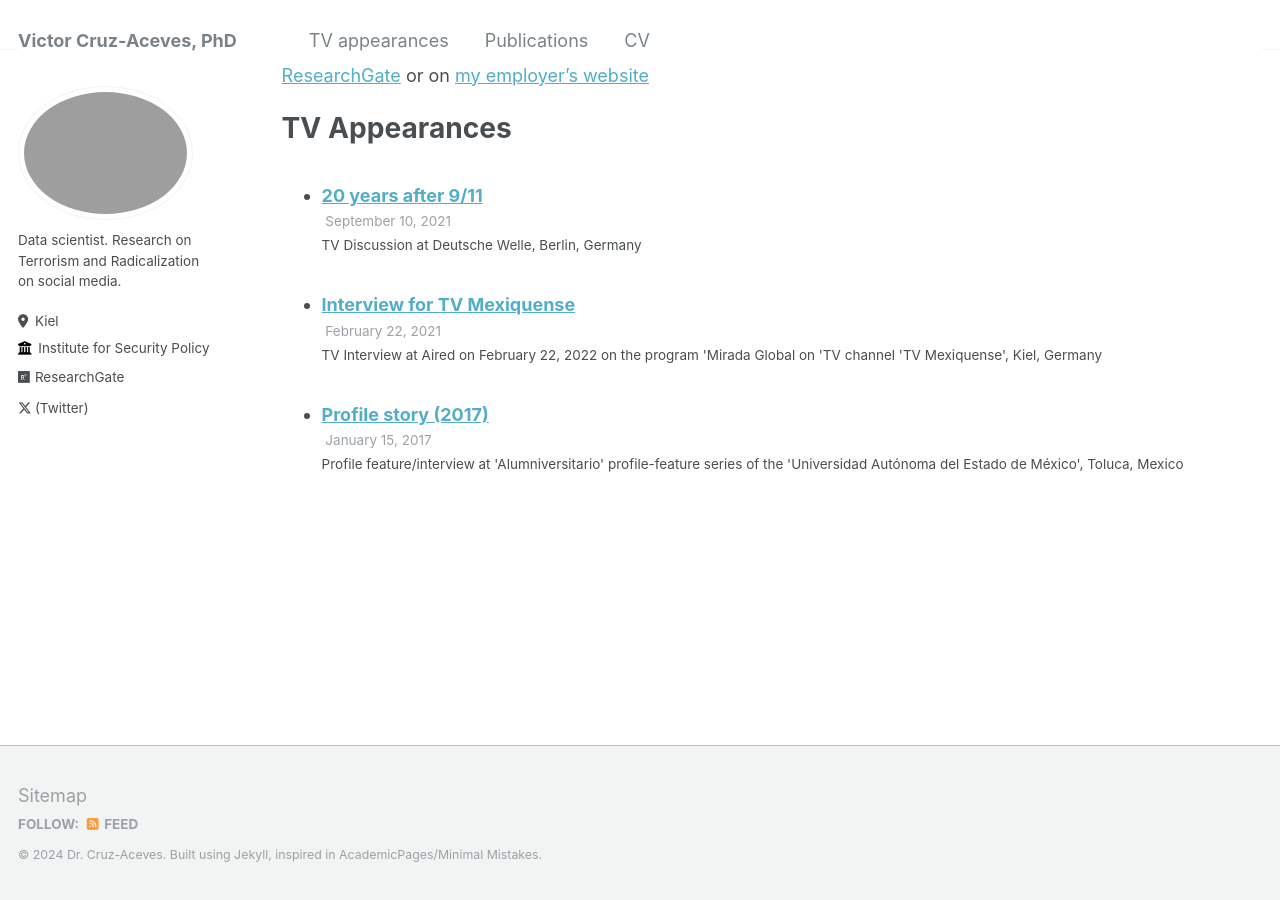
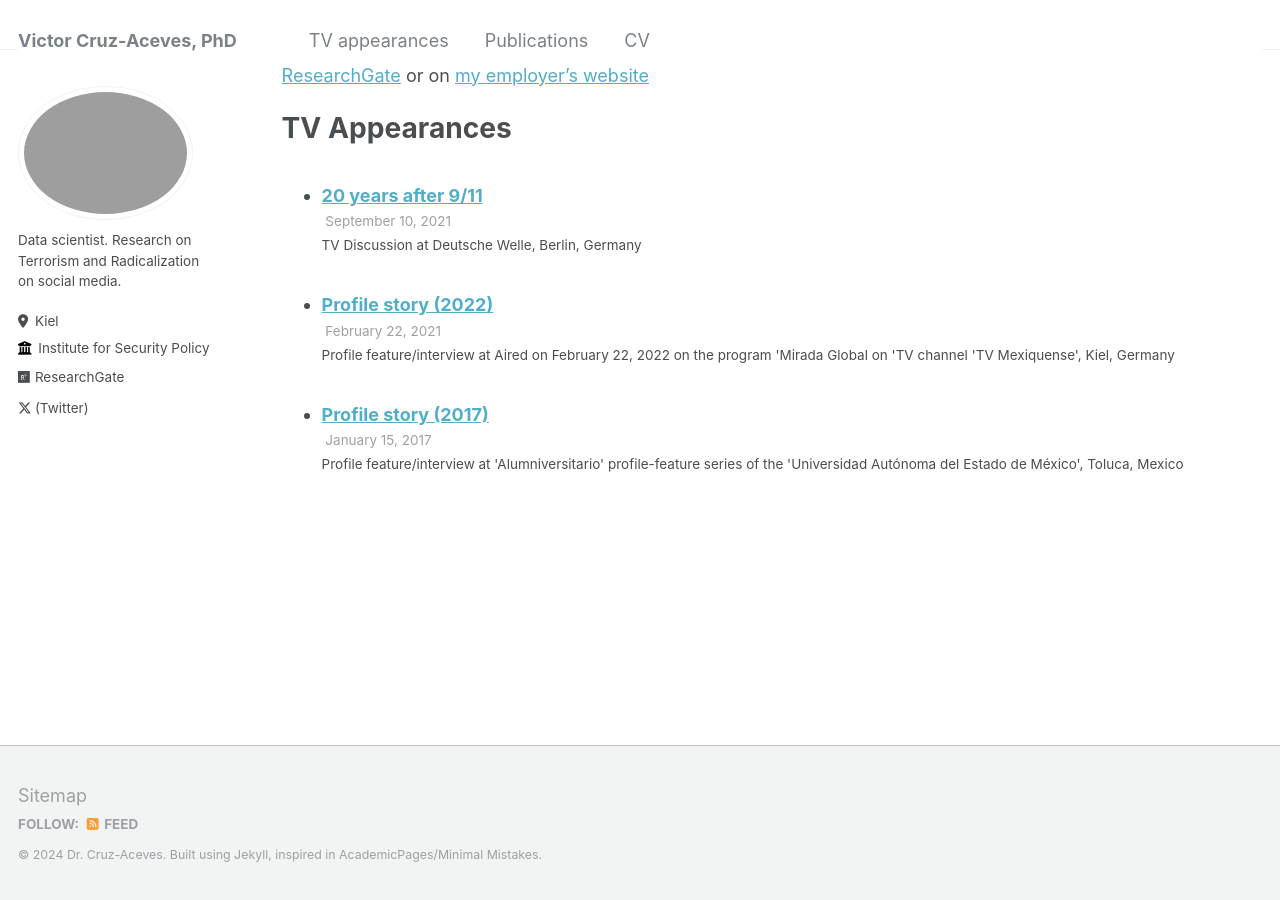
Before and after one commit to victor-cruz-aceves/victor-cruz-aceves.github.io, a Jekyll site: the page built from _pages/cv.md, in a window 1280 px wide and 900 px high, scrolled down 648 px. Built offline with Jekyll 4.4.1, drawn with Linux system fonts in a browser that asks for light colours.

Commit message:
Updated profile story title

```diff
--- a/_talks/2022-02-16-talk-2.md
+++ b/_talks/2022-02-16-talk-2.md
@@ -1,7 +1,7 @@
 ---
-title: "Interview for TV Mexiquense"
+title: "Profile story (2022)"
 collection: talks
-type: "TV Interview"
+type: "Profile feature/interview"
 permalink: /talks/2022-02-16-talk-2
 venue: "Aired on February 22, 2022 on the program 'Mirada Global on 'TV channel 'TV Mexiquense'"
 date: 2021-02-22
```
